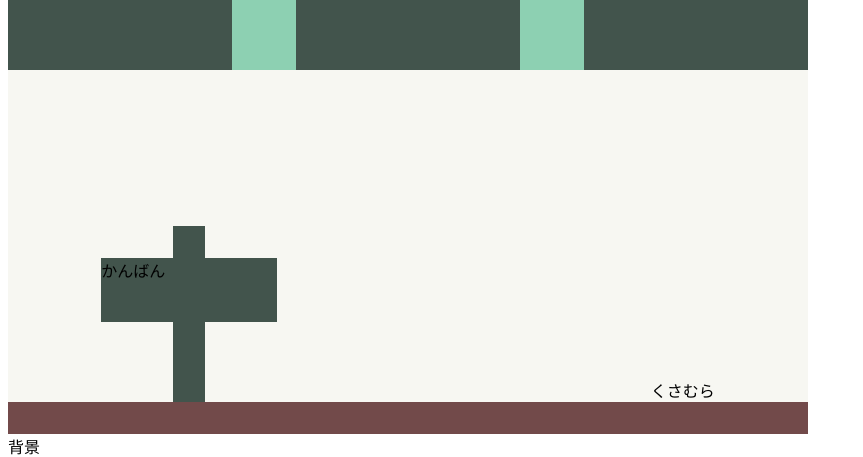
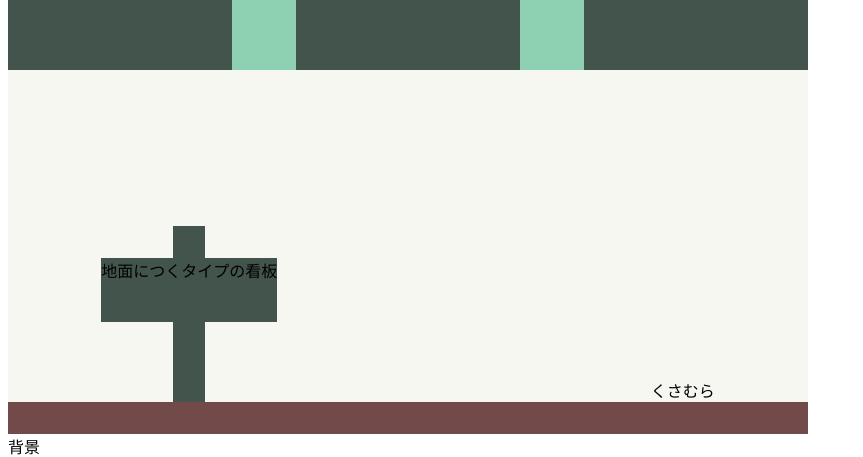
Before and after one commit to ryu1-1uyr/mypage-, a Next.js app: page / in a window 1280 px wide. Shown: the part 174-631 px from the top of the page, without its empty margins (0-863 px from the left). Built offline with nearby package versions, Linux system fonts and the light colour scheme.

Commit message:
中央の要素もコンポーネント分ける

```diff
--- /dev/null
+++ b/src/components/InnerObjects/GroundSignboard.tsx
@@ -0,0 +1,39 @@
+import styled from "styled-components";
+
+export function GroundSignboard({ text }: { text: string }) {
+  return (
+    <Board2>
+      <div />
+      <BoardTop></BoardTop>
+      <BoardMiddle>{text}</BoardMiddle>
+      <BoardUnder></BoardUnder>
+    </Board2>
+  );
+}
+
+const BoardTop = styled.div`
+  width: 32px;
+  height: 32px;
+
+  background-color: #42544c;
+`;
+const BoardMiddle = styled.div`
+  min-width: 176px;
+  min-height: 64px;
+
+  background-color: #42544c;
+`;
+const BoardUnder = styled.div`
+  width: 32px;
+  height: 80px;
+
+  background-color: #42544c;
+`;
+
+const Board2 = styled.div`
+  display: grid;
+
+  justify-items: center;
+
+  grid-template-rows: 1fr auto auto auto;
+`;
--- a/src/components/InnerObjects/HangingSignboard.tsx
+++ b/src/components/InnerObjects/HangingSignboard.tsx
@@ -0,0 +1,28 @@
+import styled from "styled-components";
+
+export function HangingSignboard({ text }: { text: string }) {
+  return (
+    <Signboard>
+      <Chain />
+      <Board>{text}</Board>
+    </Signboard>
+  );
+}
+
+const Signboard = styled.div`
+  display: grid;
+  justify-items: center;
+`;
+
+const Chain = styled.div`
+  background-color: #4a4848;
+
+  width: 16px;
+`;
+
+const Board = styled.div`
+  background-color: #42544c;
+
+  max-height: 104px;
+  width: 100%;
+`;
--- /dev/null
+++ b/src/components/InnerObjects/OtherObject.tsx
@@ -0,0 +1,18 @@
+import styled from "styled-components";
+
+export function OtherObject() {
+  return (
+    <Object>
+      <div />
+      {/* todo なんかいい感じに配置できそうなやつ作る */}
+      <div>くさむら</div>
+    </Object>
+  );
+}
+
+const Object = styled.div`
+  display: grid;
+
+  justify-items: right;
+  grid-template-rows: 1fr auto;
+`;
--- a/src/components/InnerObjects/index.tsx
+++ b/src/components/InnerObjects/index.tsx
@@ -1,4 +1,7 @@
 import styled from "styled-components";
+import { HangingSignboard } from "./HangingSignboard";
+import { GroundSignboard } from "./GroundSignboard";
+import { OtherObject } from "./OtherObject";
 
 export function InnerObjects() {
   return (
@@ -11,17 +14,9 @@ export function InnerObjects() {
       </SignboardContainer>
 
       <BeneathObject>
-        <Board2>
-          <div />
-          <BoardTop></BoardTop>
-          <BoardMiddle>かんばん</BoardMiddle>
-          <BoardUnder></BoardUnder>
-        </Board2>
+        <GroundSignboard text={"地面につくタイプの看板"} />
         <div />
-        <Object>
-          <div />
-          <div>くさむら</div>
-        </Object>
+        <OtherObject />
       </BeneathObject>
       <div></div>
     </Container>
@@ -42,50 +37,6 @@ const BeneathObject = styled.div`
   justify-content: space-around;
 `;
 
-const BoardTop = styled.div`
-  width: 32px;
-  height: 32px;
-
-  background-color: #42544c;
-`;
-const BoardMiddle = styled.div`
-  min-width: 176px;
-  min-height: 64px;
-
-  background-color: #42544c;
-`;
-const BoardUnder = styled.div`
-  width: 32px;
-  height: 80px;
-
-  background-color: #42544c;
-`;
-
-const Board2 = styled.div`
-  display: grid;
-
-  justify-items: center;
-
-  grid-template-rows: 1fr auto auto auto;
-`;
-
-//
-const Object = styled.div`
-  display: grid;
-
-  justify-items: right;
-  grid-template-rows: 1fr auto;
-`;
-
-function HangingSignboard({ text }: { text: string }) {
-  return (
-    <Signboard>
-      <Chain />
-      <Board>{text}</Board>
-    </Signboard>
-  );
-}
-
 const SignboardContainer = styled.div`
   background-color: #8dd0b2;
 
@@ -96,21 +47,3 @@ const SignboardContainer = styled.div`
   grid-template-columns: 1fr 1fr 1fr;
   gap: 64px;
 `;
-
-const Signboard = styled.div`
-  display: grid;
-  justify-items: center;
-`;
-
-const Chain = styled.div`
-  background-color: #4a4848;
-
-  width: 16px;
-`;
-
-const Board = styled.div`
-  background-color: #42544c;
-
-  max-height: 104px;
-  width: 100%;
-`;
```
